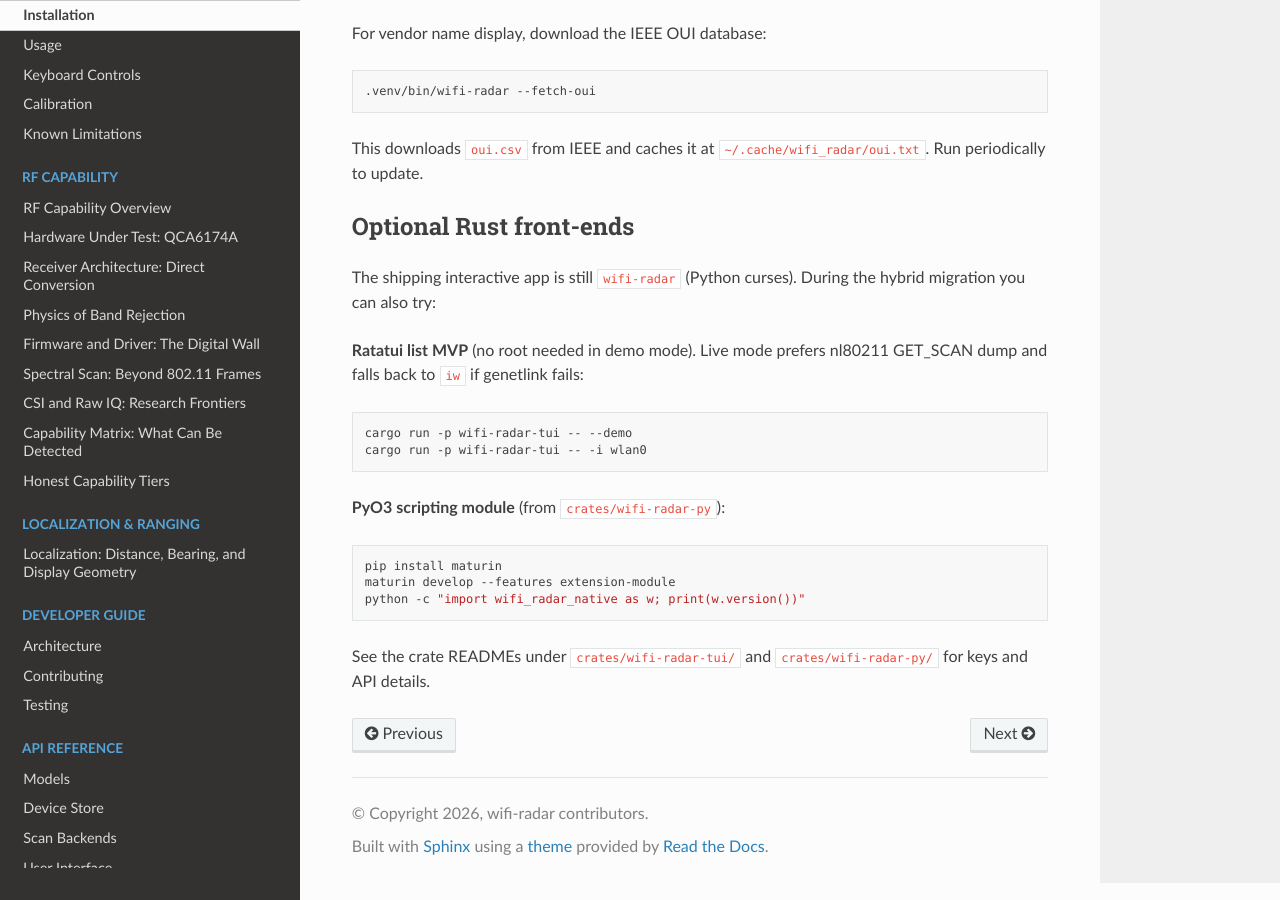
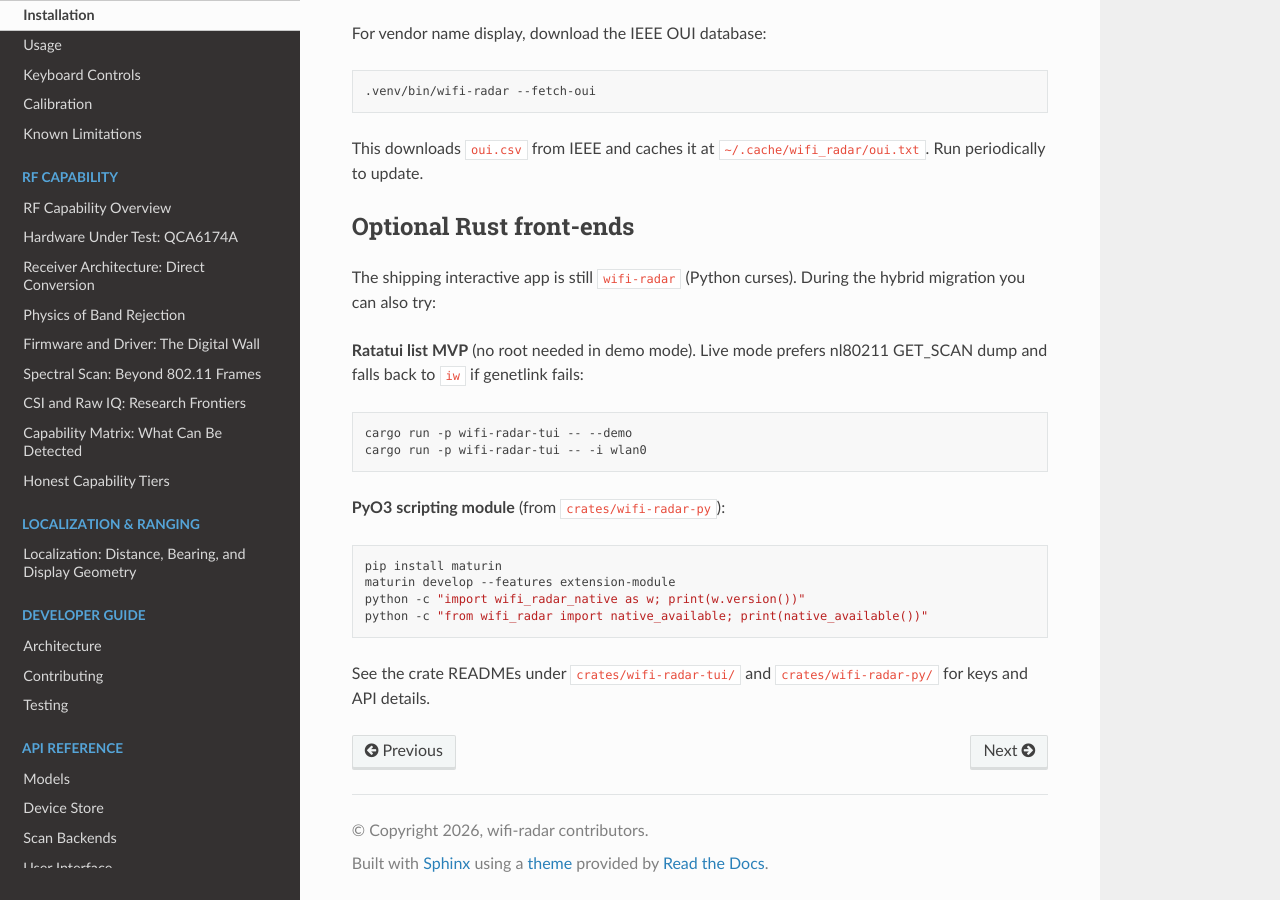
Before and after one commit to mkhellat/wifi-radar, a Sphinx documentation site: the page built from docs/user/install.rst, in a window 1280 px wide and 900 px high, scrolled down 1449 px. Built offline with Sphinx 7.4.7 and the Read the Docs theme 3.1.0, drawn with Linux system fonts in a browser that asks for light colours.

Commit message:
docs: show native_available check in install guide
Install docs covered maturin develop but not the package-level
helper that reports whether the extension loaded.

Add a one-liner using wifi_radar.native_available after the
wifi_radar_native import smoke check.

Verified by reading install.rst against wifi_radar/__init__.py.

```diff
--- a/docs/user/install.rst
+++ b/docs/user/install.rst
@@ -107,6 +107,7 @@ nl80211 GET_SCAN dump and falls back to ``iw`` if genetlink fails:
    pip install maturin
    maturin develop --features extension-module
    python -c "import wifi_radar_native as w; print(w.version())"
+   python -c "from wifi_radar import native_available; print(native_available())"
 
 See the crate READMEs under ``crates/wifi-radar-tui/`` and
 ``crates/wifi-radar-py/`` for keys and API details.
```
